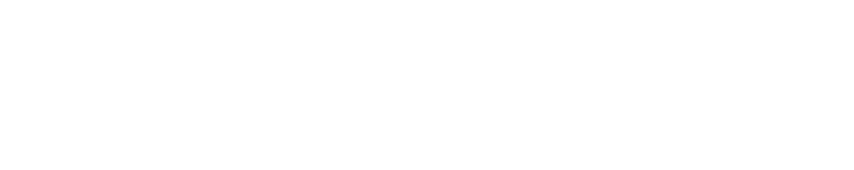
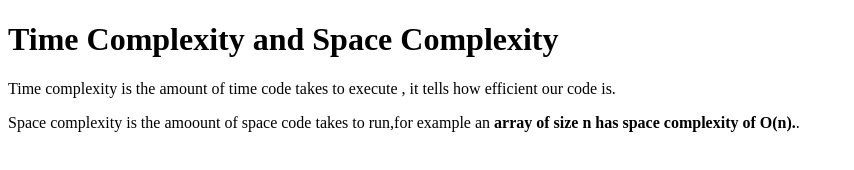
Before and after one commit to acciojob/time-and-space-complexity-prerit13, a website: page main.html in a window 1280 px wide. Shown: the whole page, without its empty margins (0-854 px from the left). Drawn offline with Linux system fonts and the light colour scheme.

Commit message:
created a submission

```diff
--- a/main.html
+++ b/main.html
@@ -8,6 +8,16 @@
 
 <body>
 	<!-- the entire body must be written by student -->
+	<h1>
+		Time Complexity and Space Complexity
+	</h1>
+	<p>
+		Time complexity is the amount of time code takes to execute , it tells how efficient our code is.
+	</p>
+	<p>
+		Space complexity is the amoount of space code takes to run,for example an <b>array of size n has space complexity of O(n).</b>.
+	</p>
+
     <script type="text/javascript" src="./script.js">
 </script>
 
```
